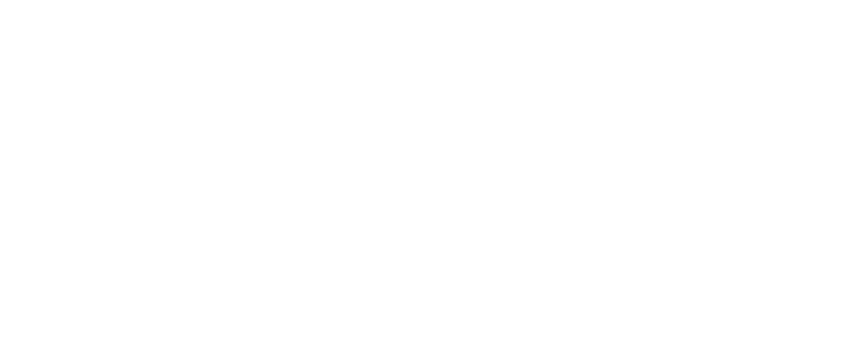
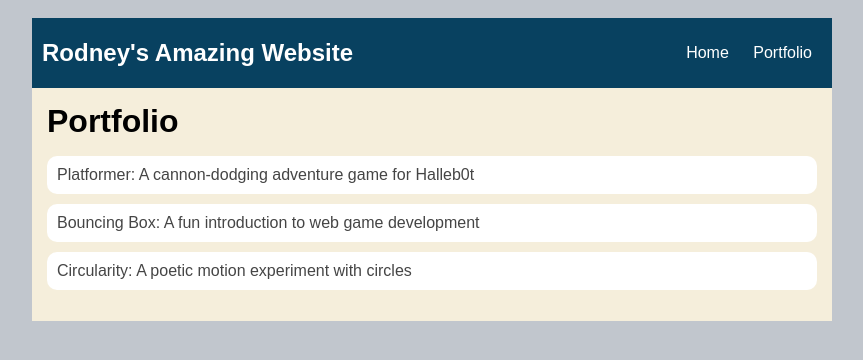
Before and after one commit to RodneyMeche7339843/RodneyMeche.github7339843.github.io, a plain HTML site: page portfolio.html in a window 1280 px wide. Shown: the whole page, without its empty margins (208-1071 px from the left). Drawn offline with Linux system fonts and the light colour scheme.

Commit message:
10/8 update

```diff
--- a/index.html
+++ b/index.html
@@ -2,7 +2,7 @@
 <html>
   <head>
     <title>Rodneys amazing website</title>
-    <link rel="stylesheet" herf="style.css">
+    <link rel="stylesheet" href="style.css">
   </head>
 
   <body>
--- a/portfolio.html
+++ b/portfolio.html
@@ -0,0 +1,43 @@
+<!DOCTYPE html>
+<html>
+  <head>
+     <title> Rodney's Computer Science Website</title>
+     <link rel="stylesheet" href="style.css" />
+  </head>
+
+
+  <body>
+    <!-- All content goes here -->
+    <div id="all-contents">
+       <nav>
+        <h1>Rodney's Amazing Website</h1>
+          <ul id="nav-ul">
+            <li class="nav-li">
+  <a href="index.html">Home</a>
+</li>
+<li class="nav-li">
+  <a href="portfolio.html">Portfolio</a>
+</li>
+</ul>
+  </nav>
+
+
+  <main>
+  <div class="content">
+    <h1>Portfolio</h1>
+    <ul id="portfolio">
+<li>
+  <a href="fsd-projects/platformer/">Platformer: A cannon-dodging adventure game for Halleb0t</a>
+</li>
+<li>
+  <a href="fsd-projects/bouncing-box/">Bouncing Box: A fun introduction to web game development</a>
+</li>
+<li>
+  <a href="fsd-projects/circularity/">Circularity: A poetic motion experiment with circles</a>
+</li>
+    </ul>
+  </div>
+  </main>
+    </div>
+  </body>
+</html>
--- a/style.css
+++ b/style.css
@@ -60,3 +60,28 @@ body {
    h2, h3 {
        margin: 0px;
    }
+   /* portfolio styles */
+         .content h1 {
+             color: black;
+         }
+
+         #portfolio {
+             list-style-type: none;
+             padding-left: 0;
+         }
+
+         #portfolio li {
+             background: #fff;
+             padding: 10px;
+             border-radius: 10px;
+             margin-bottom: 10px;
+         }
+
+         #portfolio li:hover {
+             background: #eee;
+         }
+
+         #portfolio a {
+             text-decoration: none;
+             color: #454545;
+         }
```
